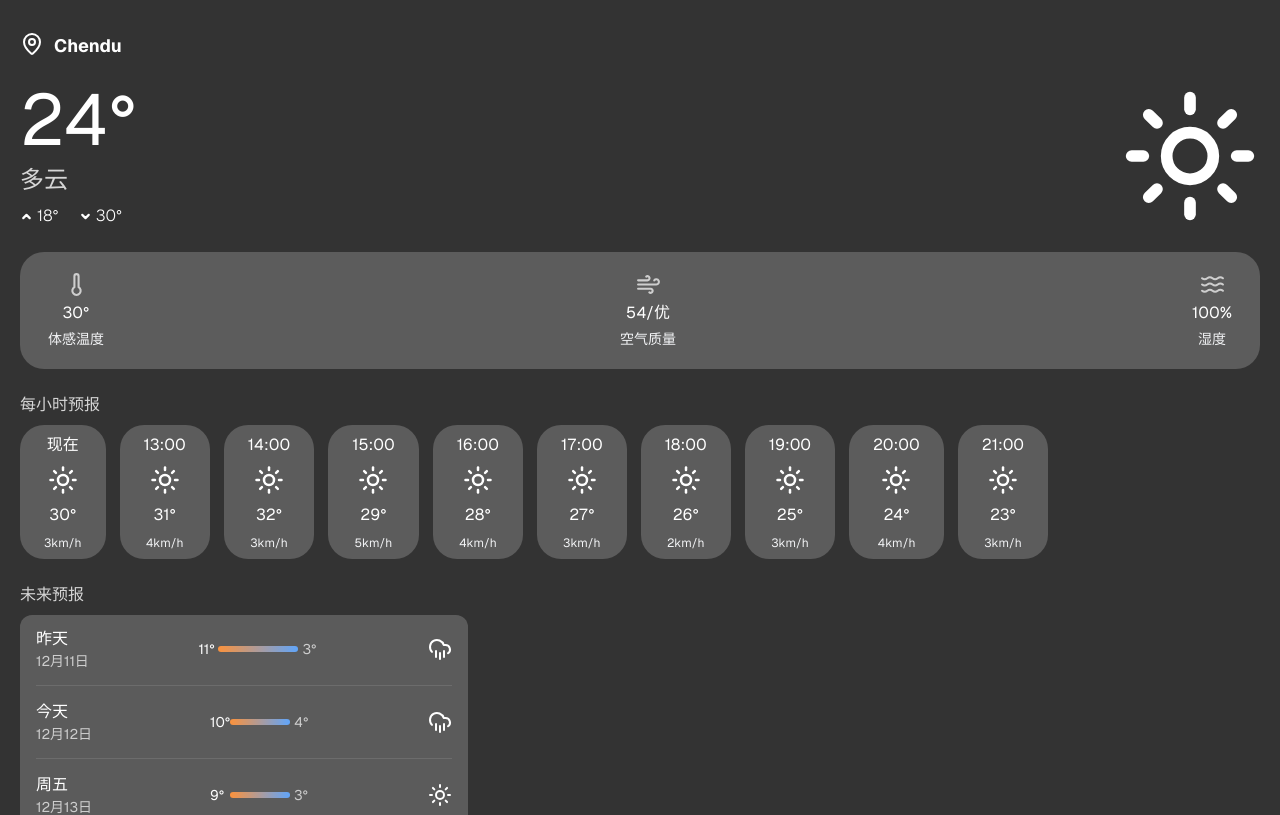
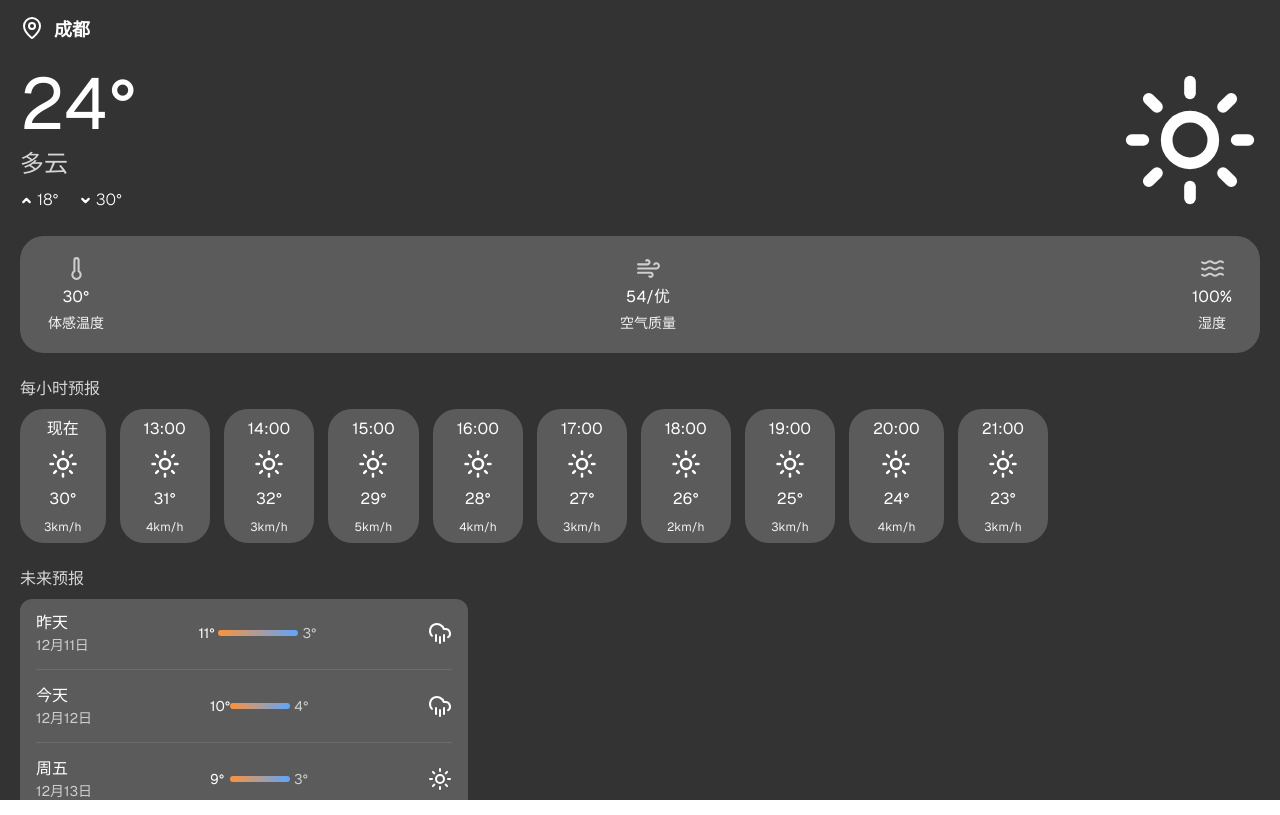
Before and after one commit to kosmosr/next-weather, a Next.js app: page / in a window 1280 px wide. Shown: the top 815 px of the page. Built offline with nearby package versions, Linux system fonts and the light colour scheme.

Commit message:
feat(layout): implement fixed header with scrollable content

```diff
--- a/src/app/page.tsx
+++ b/src/app/page.tsx
@@ -4,113 +4,17 @@ import WeatherMetrics from '@/components/weather/weatherMetrics'
 import { LifeIndex } from '@/components/weather/lifeIndex'
 
 export default function Home() {
-  /*return (
-    <div className="grid grid-rows-[20px_1fr_20px] items-center justify-items-center min-h-screen p-8 pb-20 gap-16 sm:p-20 font-[family-name:var(--font-geist-sans)]">
-      <main className="flex flex-col gap-8 row-start-2 items-center sm:items-start">
-        <Image
-          className="dark:invert"
-          src="/next.svg"
-          alt="Next.js logo"
-          width={180}
-          height={38}
-          priority
-        />
-        <ol className="list-inside list-decimal text-sm text-center sm:text-left font-[family-name:var(--font-geist-mono)]">
-          <li className="mb-2">
-            Get started by editing{" "}
-            <code className="bg-black/[.05] dark:bg-white/[.06] px-1 py-0.5 rounded font-semibold">
-              src/app/page.tsx
-            </code>
-            .
-          </li>
-          <li>Save and see your changes instantly.</li>
-        </ol>
-
-        <div className="flex gap-4 items-center flex-col sm:flex-row">
-          <a
-            className="rounded-full border border-solid border-transparent transition-colors flex items-center justify-center bg-foreground text-background gap-2 hover:bg-[#383838] dark:hover:bg-[#ccc] text-sm sm:text-base h-10 sm:h-12 px-4 sm:px-5"
-            href="https://vercel.com/new?utm_source=create-next-app&utm_medium=appdir-template-tw&utm_campaign=create-next-app"
-            target="_blank"
-            rel="noopener noreferrer"
-          >
-            <Image
-              className="dark:invert"
-              src="/vercel.svg"
-              alt="Vercel logomark"
-              width={20}
-              height={20}
-            />
-            Deploy now
-          </a>
-          <a
-            className="rounded-full border border-solid border-black/[.08] dark:border-white/[.145] transition-colors flex items-center justify-center hover:bg-[#f2f2f2] dark:hover:bg-[#1a1a1a] hover:border-transparent text-sm sm:text-base h-10 sm:h-12 px-4 sm:px-5 sm:min-w-44"
-            href="https://nextjs.org/docs?utm_source=create-next-app&utm_medium=appdir-template-tw&utm_campaign=create-next-app"
-            target="_blank"
-            rel="noopener noreferrer"
-          >
-            Read our docs
-          </a>
-        </div>
-      </main>
-      <footer className="row-start-3 flex gap-6 flex-wrap items-center justify-center">
-        <a
-          className="flex items-center gap-2 hover:underline hover:underline-offset-4"
-          href="https://nextjs.org/learn?utm_source=create-next-app&utm_medium=appdir-template-tw&utm_campaign=create-next-app"
-          target="_blank"
-          rel="noopener noreferrer"
-        >
-          <Image
-            aria-hidden
-            src="/file.svg"
-            alt="File icon"
-            width={16}
-            height={16}
-          />
-          Learn
-        </a>
-        <a
-          className="flex items-center gap-2 hover:underline hover:underline-offset-4"
-          href="https://vercel.com/templates?framework=next.js&utm_source=create-next-app&utm_medium=appdir-template-tw&utm_campaign=create-next-app"
-          target="_blank"
-          rel="noopener noreferrer"
-        >
-          <Image
-            aria-hidden
-            src="/window.svg"
-            alt="Window icon"
-            width={16}
-            height={16}
-          />
-          Examples
-        </a>
-        <a
-          className="flex items-center gap-2 hover:underline hover:underline-offset-4"
-          href="https://nextjs.org?utm_source=create-next-app&utm_medium=appdir-template-tw&utm_campaign=create-next-app"
-          target="_blank"
-          rel="noopener noreferrer"
-        >
-          <Image
-            aria-hidden
-            src="/globe.svg"
-            alt="Globe icon"
-            width={16}
-            height={16}
-          />
-          Go to nextjs.org →
-        </a>
-      </footer>
-    </div>
-  );*/
   return (
     <div
-      className="bg-black/80 flex flex-col min-h-screen gap-6 px-5 py-8 font-[family-name:var(--font-geist-sans)] ">
+      className="bg-black/80 flex flex-col h-screen font-[family-name:var(--font-geist-sans)] ">
       {/*Header*/}
-      <div className="flex text-lg gap-2.5 justify-items-start">
+      <div className="flex text-lg gap-2.5 px-5 py-4">
         <MapPin className="text-white" />
-        <span className="text-white font-bold">Chendu</span>
+        <span className="text-white font-bold">成都</span>
       </div>
+      <div className="flex-1 overflow-y-auto px-5 pb-8">
         {/*Temperature */}
-      <div className="flex justify-between items-center">
+        <div className="flex justify-between items-center mt-2">
           <div className="flex flex-col text-white justify-between gap-2">
             <span className="text-7xl">24°</span>
             <span className="text-2xl text-white/80">多云</span>
@@ -129,6 +33,8 @@ export default function Home() {
             <Sun size={140} className="text-white" />
           </div>
         </div>
+        <div className="space-y-6 mt-6">
+          {/*Other weather metrics*/}
           <WeatherMetrics />
           <div className="flex flex-col gap-2">
             <span className="text-white/80">每小时预报</span>
@@ -143,5 +49,7 @@ export default function Home() {
             <LifeIndex />
           </div>
         </div>
+      </div>
+    </div>
   )
 }
```
Lines whose indentation alone changed are shown as unchanged.
